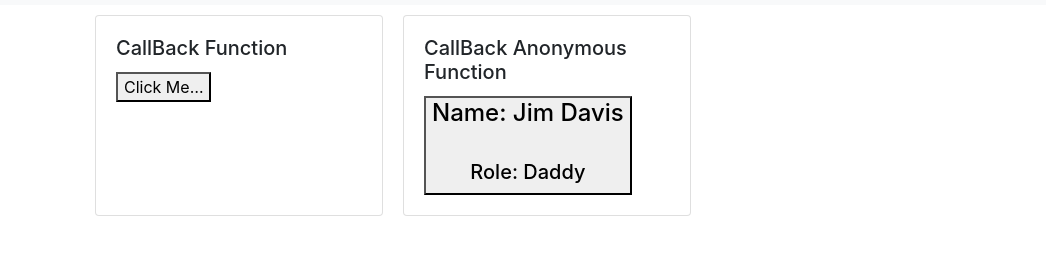
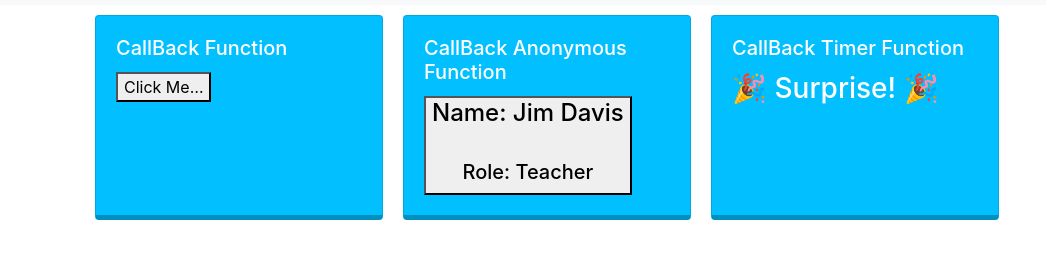
Before and after one commit to cjdavis417/JavaScript-CallBacks, a plain HTML site: page index.html in a window 1280 px wide. Shown: the part 69-328 px from the top of the page, without its empty margins (0-1046 px from the left). Drawn offline with Linux system fonts and the light colour scheme.

Commit message:
surprise

```diff
--- a/index.html
+++ b/index.html
@@ -28,9 +28,15 @@
                 </div>
             </div>
             <div class="card" style="width: 18rem;">
+                <div  class="card-body">
+                    <h5 class="card-title">CallBack Anonymous Function</h5>
+                    <button id="secondLogger" onclick="callBack1()">Click Me&#8230;</button>
+                </div>
+            </div>
+            <div class="card" style="width: 18rem;">
                     <div  class="card-body">
-                        <h5 class="card-title">CallBack Anonymous Function</h5>
-                        <button id="secondLogger" onclick="callBack1()">Click Me&#8230;</button>
+                        <h5 class="card-title">CallBack Timer Function</h5>
+                        <h3 id="surprise">Wait for it&#8230;</h3>
                     </div>
                 </div>
         </main>
@@ -38,5 +44,6 @@
         <script type="text/javascript" src="styles/bootstrap/js/bootstrap.bundle.js" ></script>
         <script type="text/javascript" src="styles/bootstrap/js/bootstrap.js"></script>
         <script type="text/javascript" src="scripts/logger.js"></script>
+        <script type="text/javascript" src="scripts/surprise.js"></script>
     </body>
 </html>
--- a/scripts/logger.js
+++ b/scripts/logger.js
@@ -5,7 +5,7 @@ const person = {
 
 const newperson = {
     name: 'Jim Davis',
-    role: 'Daddy'
+    role: 'Teacher'
 }
 
 function logStudent(student, domID) {
--- /dev/null
+++ b/scripts/surprise.js
@@ -0,0 +1,10 @@
+const surpriseSection = document.getElementById('surprise');
+
+() => surpriseSection.textContent = '🎉 Surprise! 🎉';
+
+const randomTime = Math.random() * 4000;
+
+setTimeout(() =>
+    surpriseSection.textContent = '🎉 Surprise! 🎉',
+    randomTime
+    );
--- a/styles/mystyles.css
+++ b/styles/mystyles.css
@@ -4,7 +4,10 @@
 }
 
 .card {
+    color: #fff;
     margin: 10px;
+    background: #02c0ff;
+    border-bottom: 5px solid #008fbf
 }
 
 .container {
```
